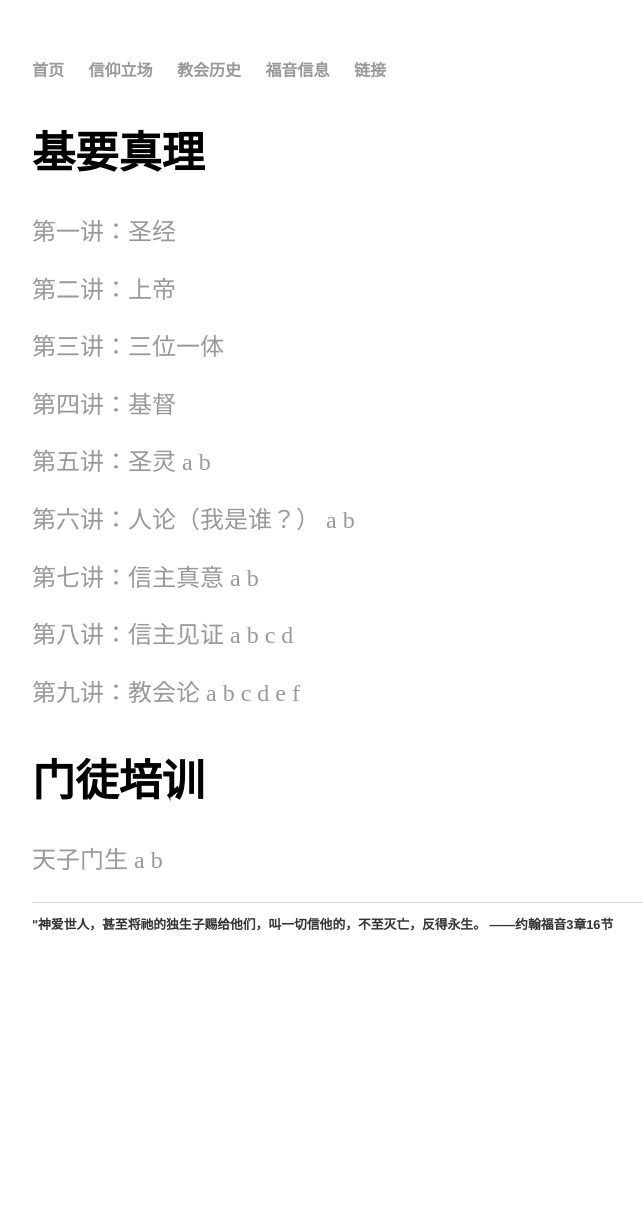
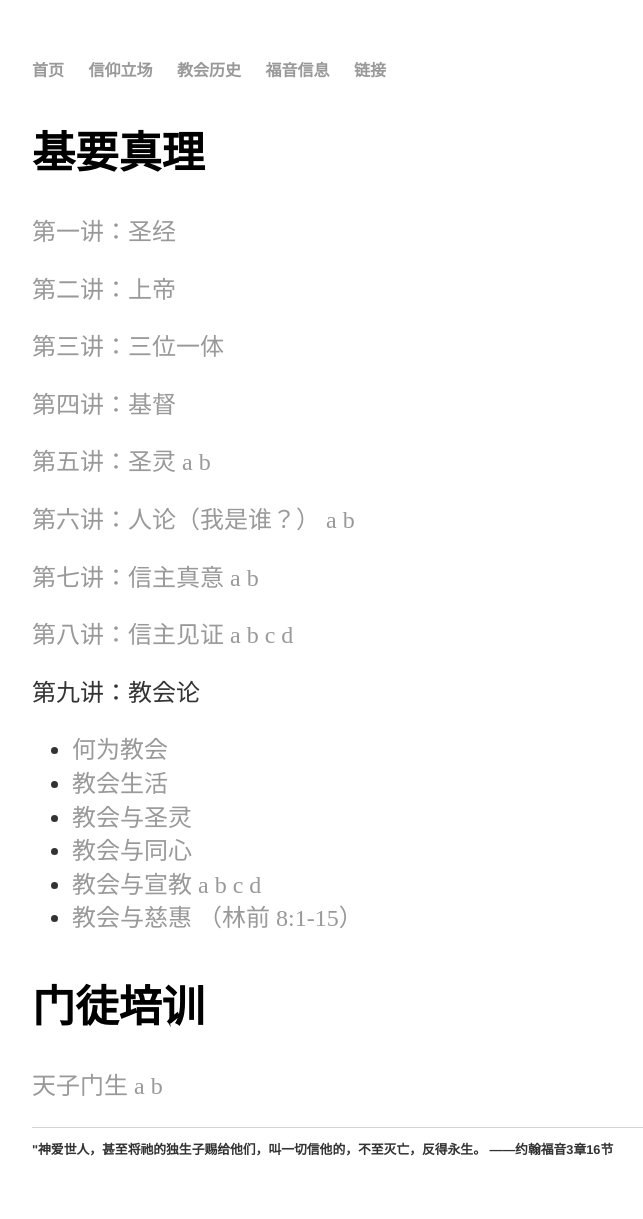
Before and after one commit to zlchurch/zlchurch.github.io, a Jekyll site: the page built from sermons/index_truth.md, in a window 1280 px wide. Shown: the whole page, without its empty margins (160-803 px from the left). Built offline with Jekyll 4.4.1, drawn with Linux system fonts in a browser that asks for light colours; before the commit the page ends 993 px from its top, so only the background shows below that.

Commit message:
Update index_truth.md

```diff
--- a/sermons/index_truth.md
+++ b/sermons/index_truth.md
@@ -21,7 +21,13 @@ layout: default
 
 [第八讲：信主见证 a](https://www.dropbox.com/s/5d9nhbu488ey2wx/信主见证a.m4a?dl=0) [b](https://www.dropbox.com/s/ptbo2ch99o68yv6/信主见证b.m4a?dl=0) [c](https://www.dropbox.com/s/kzfblmhote0wfyn/15%E4%BF%A1%E4%B8%BB%E8%A7%81%E8%AF%81-%E4%BA%B2%E5%AD%90.m4a?dl=0)  [d](https://www.dropbox.com/s/kdj3xkhuioc4s27/16%E4%BF%A1%E4%B8%BB%E8%A7%81%E8%AF%81-%E6%95%99%E4%BC%9A.m4a?dl=0)
 
-[第九讲：教会论 a](https://www.dropbox.com/s/vydth89kut2qwej/17%E4%BD%95%E4%B8%BA%E6%95%99%E4%BC%9A.m4a?dl=0) [b](https://www.dropbox.com/s/sehvrw199avifgj/18%E6%95%99%E4%BC%9A%E7%94%9F%E6%B4%BB.m4a?dl=0) [c](https://www.dropbox.com/s/ddmvdqw95jzjmx4/19%E6%95%99%E4%BC%9A%26%E5%9C%A3%E7%81%B5%28%E5%BE%92%E4%B8%801-14%29.m4a?dl=0) [d](https://www.dropbox.com/s/bxctz1nd3q6boym/20%E6%95%99%E4%BC%9A%26%E5%90%8C%E5%BF%83%28%E5%BE%92%E4%B8%8012-14%29.m4a?dl=0) [e](https://www.dropbox.com/s/6grl28cfq07loiz/21%E6%95%99%E4%BC%9A%EF%BC%86%E5%AE%A3%E6%95%991.m4a?dl=0)  [f](https://www.dropbox.com/s/u0otcdav65g12wj/22%E6%95%99%E4%BC%9A%E4%B8%8E%E5%AE%A3%E6%95%992.m4a?dl=0)
+第九讲：教会论
+* [何为教会](https://www.dropbox.com/s/n3ajm78hz0dqg1u/17%E4%BD%95%E4%B8%BA%E6%95%99%E4%BC%9A.m4a?dl=0)
+* [教会生活](https://www.dropbox.com/s/4cr0aasdxk4sm7c/18%E6%95%99%E4%BC%9A%E7%94%9F%E6%B4%BB.m4a?dl=0)
+* [教会与圣灵](https://www.dropbox.com/s/dfsow87s9i0m30i/19%E6%95%99%E4%BC%9A%26%E5%9C%A3%E7%81%B5%28%E5%BE%92%E4%B8%801-14%29.m4a?dl=0)
+*  [教会与同心](https://www.dropbox.com/s/i36sh0x6tq3zhtw/20%E6%95%99%E4%BC%9A%26%E5%90%8C%E5%BF%83%28%E5%BE%92%E4%B8%8012-14%29.m4a?dl=0)
+*  [教会与宣教 a](https://www.dropbox.com/s/zhwx9kq13amnakw/21%E6%95%99%E4%BC%9A%EF%BC%86%E5%AE%A3%E6%95%991.m4a?dl=0)  [b](https://www.dropbox.com/s/y0vhpgbsazrcix1/%E4%BF%A1%E4%B8%BB%E8%A7%81%E8%AF%81b.m4a?dl=0) [c](https://www.dropbox.com/s/pqdoisau26dvt8w/23%E6%95%99%E4%BC%9A%EF%BC%86%E5%AE%A3%E6%95%993.m4a?dl=0) [d](https://www.dropbox.com/s/b2fu3h8p0h1nkq5/24%E6%95%99%E4%BC%9A%EF%BC%86%E5%AE%A3%E6%95%994.m4a?dl=0)
+* [教会与慈惠 （林前 8:1-15）](https://www.dropbox.com/s/ap6w64g1cvfmgvr/25%E6%95%99%E4%BC%9A%EF%BC%86%E6%85%88%E6%83%A0%28%E6%9E%97%E5%89%8D%E5%85%AB1-15%29.m4a?dl=0)
 
 
 ## 门徒培训
```
